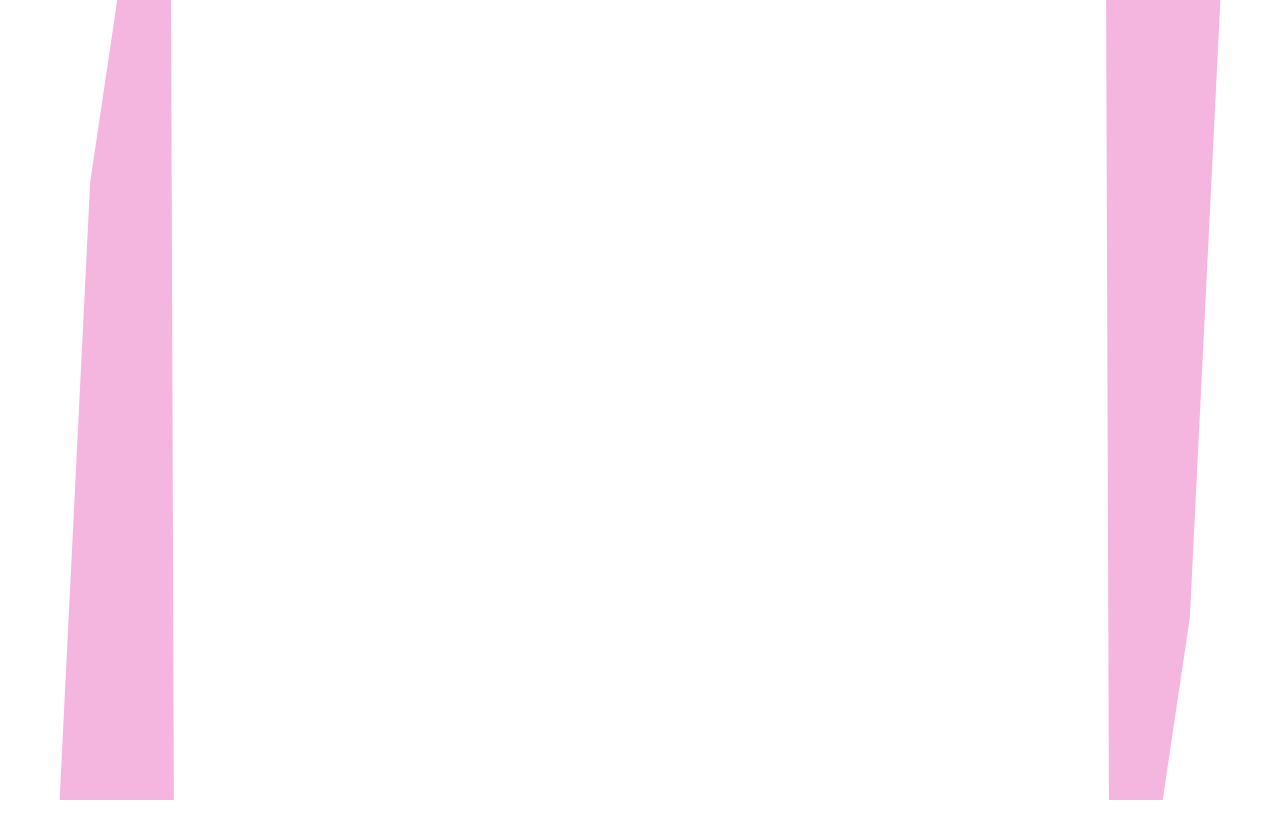
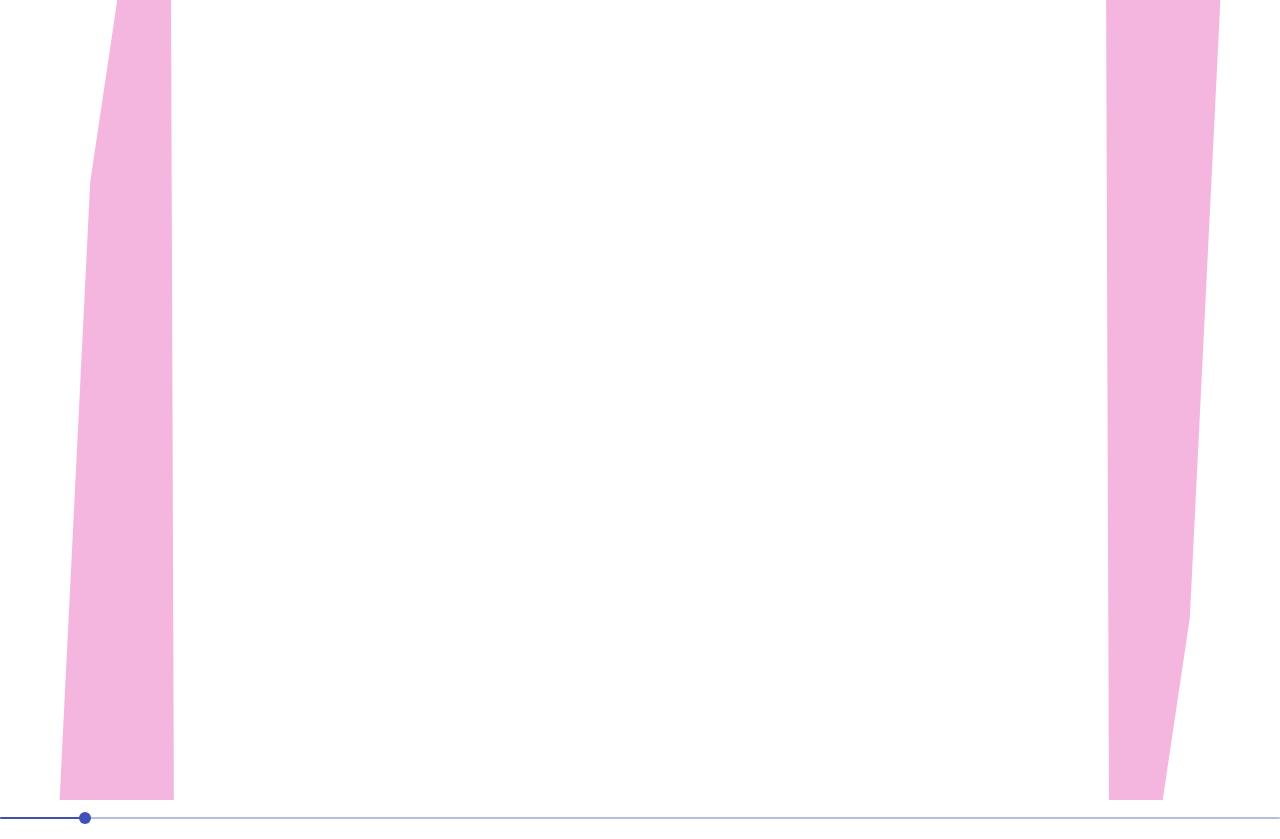
Before and after one commit to CraigMcCahill/canvas-animations, a React (Create React App) app: page / in a window 1280 px wide. Before the commit the page ends 804 px from the top, so only its background shows below. Built offline with nearby package versions, Linux system fonts and the light colour scheme.

Commit message:
Use slider to control number of quads

```diff
--- a/public/index.html
+++ b/public/index.html
@@ -24,6 +24,7 @@
       work correctly both with client-side routing and a non-root public URL.
       Learn how to configure a non-root public URL by running `npm run build`.
     -->
+    <link rel="stylesheet" href="https://fonts.googleapis.com/css?family=Roboto:300,400,500,700&display=swap" />
     <title>React App</title>
   </head>
   <body>
--- a/src/App.js
+++ b/src/App.js
@@ -1,13 +1,11 @@
 import './App.css';
 
-// import Counter from './Counter';
-// import Circle  from './Circle';
-import Kaleidoscope from './Kaleidoscope';
+import AnimationManager from './containers/AnimationManager';
 
 function App() {
   return (
     <div className="App">
-      <Kaleidoscope totalQuads={4} />
+      <AnimationManager />
     </div>
   );
 }
--- a/src/Kaleidoscope.jsx
+++ b/src/Kaleidoscope.jsx
@@ -109,7 +109,7 @@ const Kaleidoscope = (props) => {
     return () => {
       cancelAnimationFrame(requestId);
     };
-  }, []);
+  }, [totalQuads]);
 
   return <canvas ref={ref} style={{ width: "100vw", height: "100vh" }} />;
 };
--- /dev/null
+++ b/src/containers/AnimationManager.jsx
@@ -0,0 +1,29 @@
+import React from "react";
+
+import Slider from "@material-ui/core/Slider";
+
+import Kaleidoscope from "../Kaleidoscope";
+
+const AnimationManager = () => {
+  const [value, setValue] = React.useState(4);
+
+  const handleChange = (event, newValue) => {
+    setValue(newValue);
+  };
+
+  return (
+    <div>
+      <Kaleidoscope totalQuads={value} />
+      <Slider
+        value={value}
+        onChange={handleChange}
+        aria-labelledby="discrete-slider"
+        valueLabelDisplay="auto"
+        min={2}
+        max={32}
+      />
+    </div>
+  );
+};
+
+export default AnimationManager;
```
